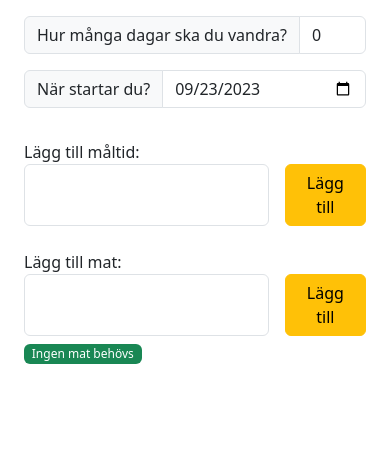
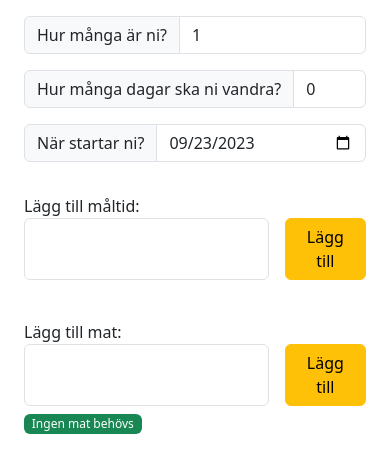
Before and after one commit to jannikarlsson/hiking-meals, a React (Create React App) app: page / in a window 390 px wide. Shown: the top 472 px of the page. Built offline with nearby package versions, Linux system fonts and the light colour scheme.

Commit message:
Make responsive, wrap chips

```diff
--- a/src/components/DateInput.js
+++ b/src/components/DateInput.js
@@ -23,8 +23,8 @@ function DateInput() {
   };
 
   return (
-    <div className="input-group mb-3 col">
-        <span className="input-group-text">När startar du?</span>
+    <div className="input-group mb-3 col-12 col-md">
+        <span className="input-group-text">När startar ni?</span>
         <input
             className="form-control"
             type="date"
--- a/src/components/Day.js
+++ b/src/components/Day.js
@@ -32,7 +32,7 @@ function Day({ date, dayNumber, updatePlanData }) {
     const renderedMeals = meals.map((meal, index) => {
         return (
             <div key={index} className="p-2">
-                <div><Meal index={index} handleSelection={changeTotal} meal={meal} /></div>
+                <div><Meal key={index} index={index} handleSelection={changeTotal} meal={meal} /></div>
             </div>
         )
     })
--- a/src/components/Form.js
+++ b/src/components/Form.js
@@ -4,17 +4,26 @@ import Select from "./Select";
 import { PlanContext } from "../contexts/PlanContext";
 
 function Form() {
-    const { days, setDays, meals, setMeals, foods, setFoods } = useContext(PlanContext);
+    const { days, setDays, meals, setMeals, foods, setFoods, people, setPeople } = useContext(PlanContext);
 
     const handleDaysInput = (event) => {
         setDays(event.target.value);
     }
 
+    const handlePeopleInput = (event) => {
+        setPeople(event.target.value);
+    }
+
     return (
         <div className="mt-3">
             <div className="container row m-auto">
-                <div className="input-group mb-3 col">
-                    <span className="input-group-text">Hur många dagar ska du vandra?</span>
+                <div className="input-group mb-3 col-12 col-md">
+                    <span className="input-group-text">Hur många är ni?</span>
+                    <input type="number" className="form-control" value={people}
+                    onChange={handlePeopleInput} min="0"/>
+                </div>
+                <div className="input-group mb-3 col-12 col-md">
+                    <span className="input-group-text">Hur många dagar ska ni vandra?</span>
                     <input type="number" className="form-control" value={days}
                     onChange={handleDaysInput} min="0"/>
                 </div>
--- a/src/components/Select.js
+++ b/src/components/Select.js
@@ -20,7 +20,7 @@ function Select({ changeFunction, items, header }) {
         }
       };
 
-    const renderChips = items.map((item, index) => <span className="badge bg-success d-flex me-2" key={index}>{item}</span>)
+    const renderChips = items.map((item, index) => <span className="badge bg-success d-flex me-2 mb-2" key={index}>{item}</span>)
 
 
     return (
@@ -39,7 +39,7 @@ function Select({ changeFunction, items, header }) {
                 <button className="btn btn-warning" type="submit" onClick={handleSubmit}>Lägg till</button>
             </div>
         </div>
-        <div className="d-flex mt-2 flex-shrink-1">{renderChips}</div></div>
+        <div className="mt-2 d-inline-flex flex-wrap">{renderChips}</div></div>
     )
 }
 export default Select;
--- a/src/components/ShoppingList.js
+++ b/src/components/ShoppingList.js
@@ -3,7 +3,7 @@ import { PlanContext } from "../contexts/PlanContext";
 
 function ShoppingList({ mealsList }) {
     const [list, setList] = useState([]);
-    const { foods } = useContext(PlanContext);
+    const { foods, people } = useContext(PlanContext);
 
     useEffect(() => {
         setList(Object.values(mealsList).flatMap(innerArray => innerArray).filter(item => item !== foods[0]));
@@ -13,7 +13,7 @@ function ShoppingList({ mealsList }) {
         const counts = {};
 
         for (const item of list) {
-            counts[item] = (counts[item] || 0) + 1;
+            counts[item] = (counts[item] || 0) + (1 * people);
         }
 
         const formattedList = [];
--- a/src/contexts/PlanContext.js
+++ b/src/contexts/PlanContext.js
@@ -3,13 +3,14 @@ import React, { createContext, useState } from 'react';
 const PlanContext = createContext();
 
 const PlanProvider = ({ children }) => {
-  const [days, setDays] = useState(0);
-  const [date, setDate] = useState(new Date());
-  const [meals, setMeals] = useState([]);
-  const [foods, setFoods] = useState(['Ingen mat behövs']);
+    const [people, setPeople] = useState(1);
+    const [days, setDays] = useState(0);
+    const [date, setDate] = useState(new Date());
+    const [meals, setMeals] = useState([]);
+    const [foods, setFoods] = useState(['Ingen mat behövs']);
 
   return (
-    <PlanContext.Provider value={{ days, setDays, date, setDate, meals, setMeals, foods, setFoods }}>
+    <PlanContext.Provider value={{ days, setDays, date, setDate, meals, setMeals, foods, setFoods, people, setPeople }}>
       {children}
     </PlanContext.Provider>
   );
```
